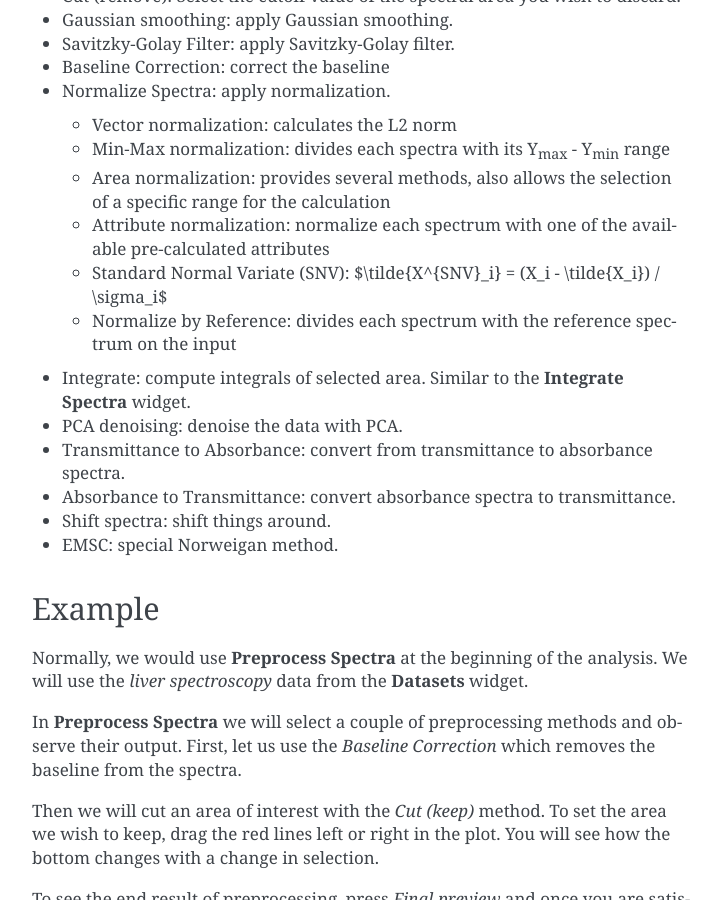
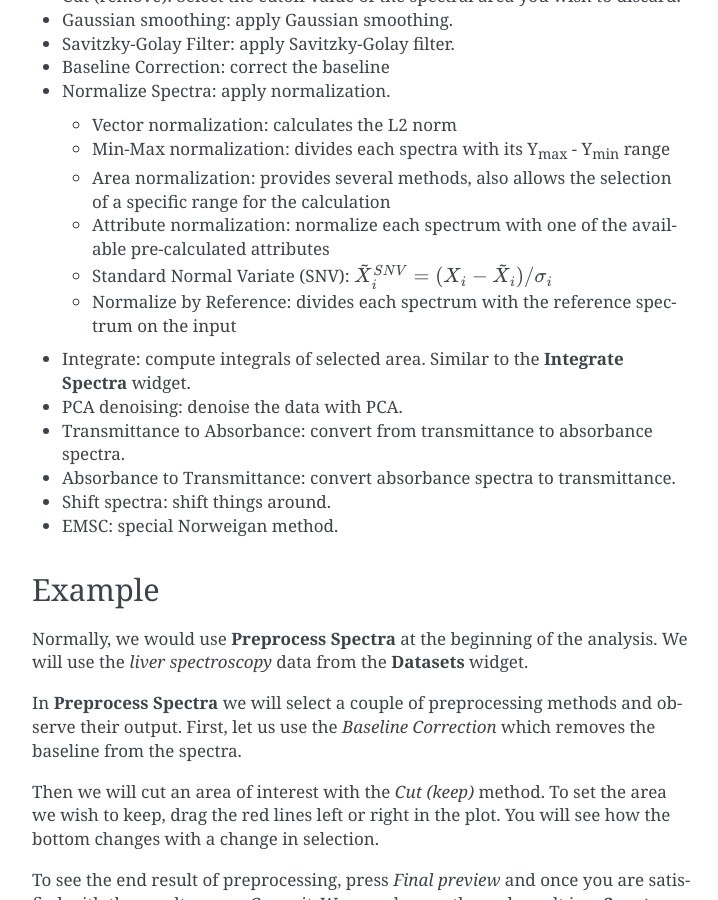
Before and after one commit to znarthur/orange-spectroscopy, a Sphinx documentation site: the page built from doc/widgets/preprocess-spectra.md, in a window 1280 px wide and 900 px high, scrolled down 1542 px. Shown: the whole window, without its empty margins (388-1106 px from the left). Built offline with Sphinx 7.4.7, drawn with Linux system fonts in a browser that asks for light colours.

```diff
--- a/doc/conf.py
+++ b/doc/conf.py
@@ -294,3 +294,8 @@ def setup(app):
 # which are not valid utf-8
 # sphinx htmlhelp outputs cp1252 instead of utf-8 on my (Marko's) computer
 smartquotes = False
+
+html_js_files = [
+    'https://polyfill.io/v3/polyfill.min.js?features=es6',
+    'https://cdn.jsdelivr.net/npm/mathjax@3/es5/tex-mml-chtml.js'
+]
--- a/doc/widgets/preprocess-spectra.md
+++ b/doc/widgets/preprocess-spectra.md
@@ -43,7 +43,7 @@ Preprocessing Methods
   - Min-Max normalization: divides each spectra with its Y<sub>max</sub> - Y<sub>min</sub> range
   - Area normalization: provides several methods, also allows the selection of a specific range for the calculation
   - Attribute normalization: normalize each spectrum with one of the available pre-calculated attributes
-  - Standard Normal Variate (SNV): $\tilde{X^{SNV}_i} = (X_i - \tilde{X_i}) / \sigma_i$
+  - Standard Normal Variate (SNV): \\(\tilde{X}^{SNV}_i = (X_i - \tilde{X}_i) / \sigma_i\\)
   - Normalize by Reference: divides each spectrum with the reference spectrum on the input
 - Integrate: compute integrals of selected area. Similar to the **Integrate Spectra** widget.
 - PCA denoising: denoise the data with PCA.
```
